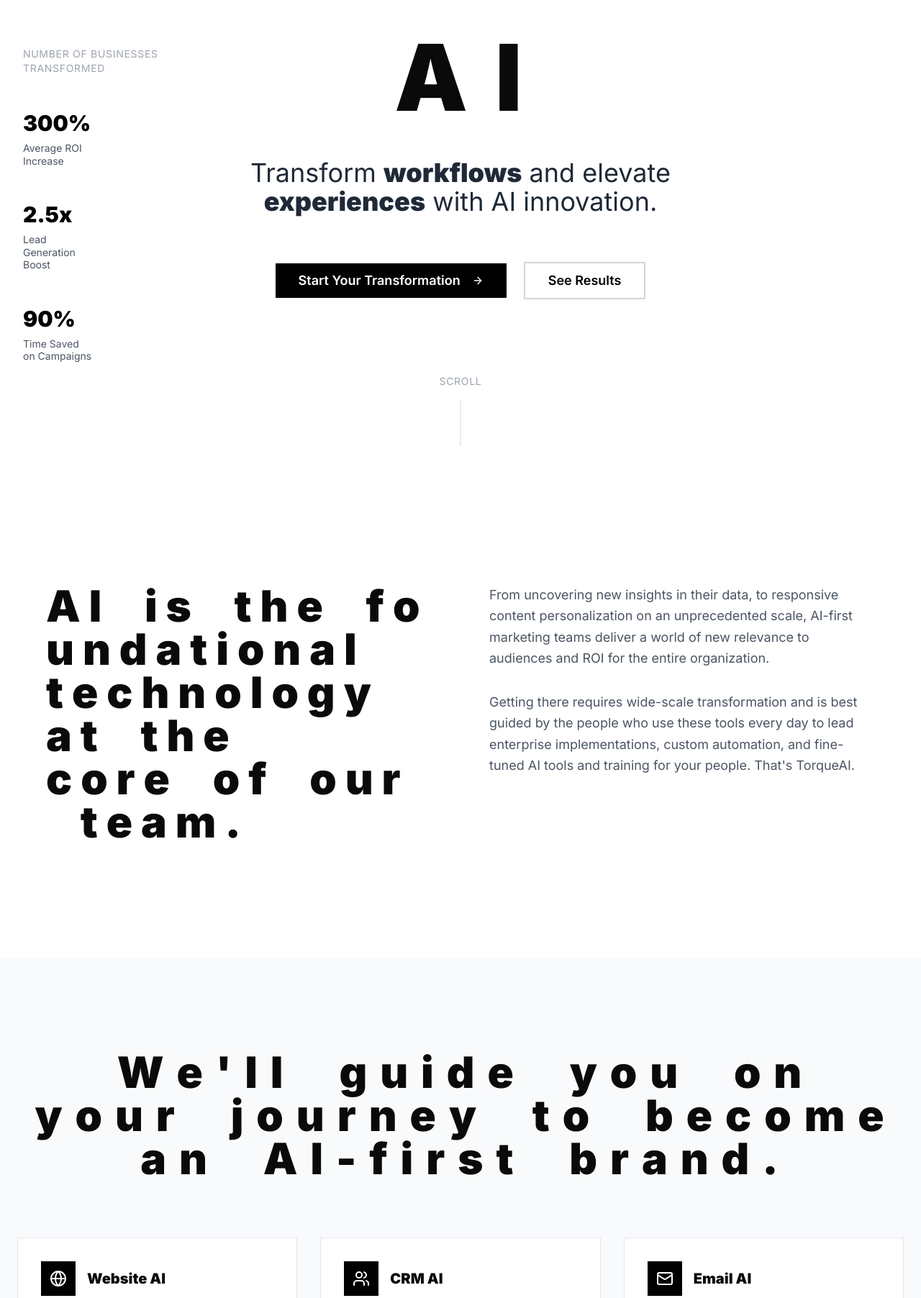
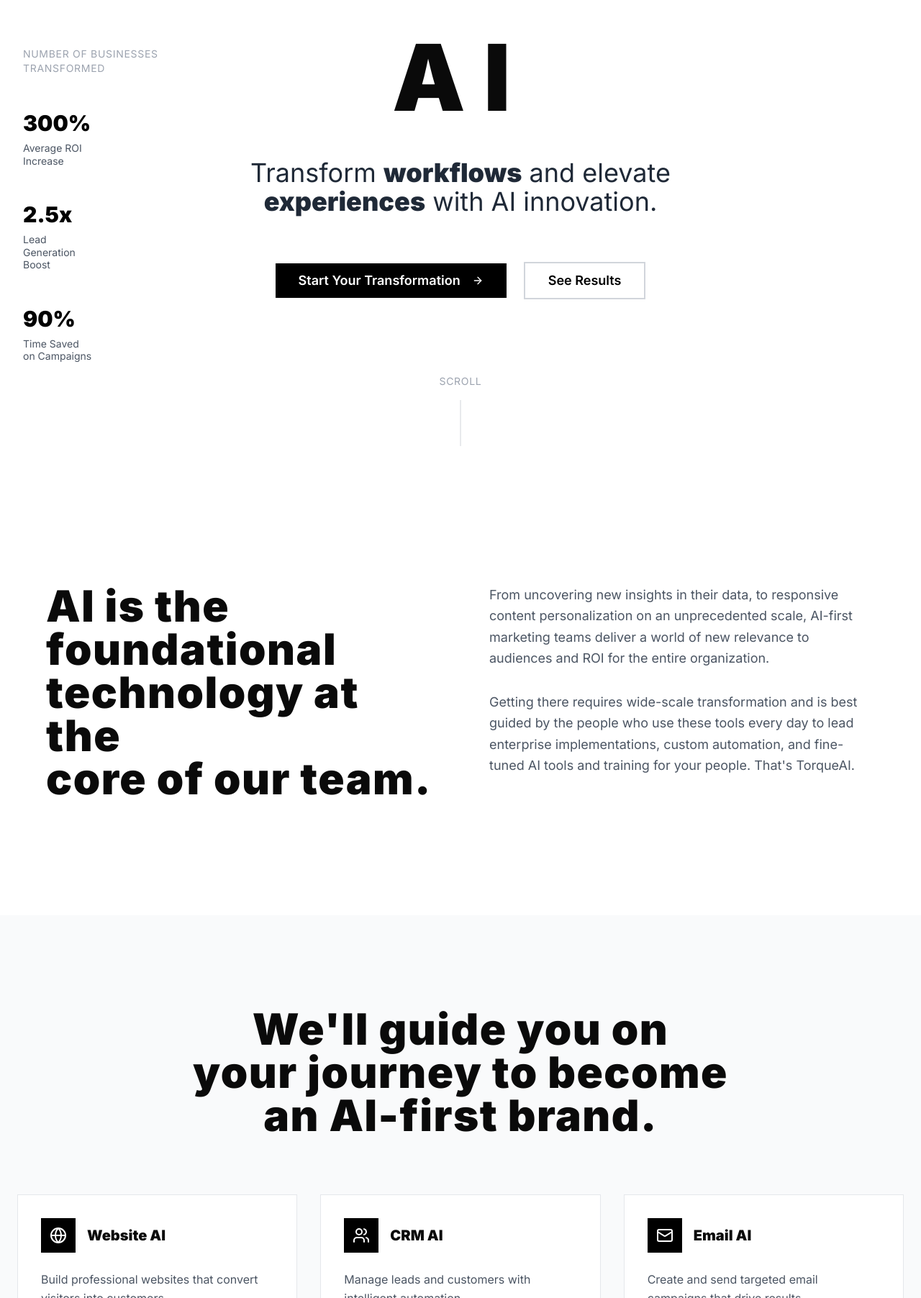
Before and after one commit to chrisdessi/torque-ai-genesis-site, a React (Vite) app: page / in a window 1280 px wide. Shown: the part 116-1920 px from the top of the page at 72% size. Built offline with nearby package versions, Linux system fonts and the light colour scheme.

Commit message:
Fix spacing issues
Adjusted letter spacing for improved readability and aesthetic consistency.

```diff
--- a/src/pages/Index.tsx
+++ b/src/pages/Index.tsx
@@ -83,8 +83,8 @@ const Index = () => {
 
         {/* Main Content */}
         <div className="max-w-4xl mx-auto px-6 pt-40 pb-20 text-center">
-          <h1 className="text-7xl md:text-9xl font-black mb-12 leading-none tracking-wider">
-            A I
+          <h1 className="text-7xl md:text-9xl font-black mb-12 leading-none tracking-[0.2em]">
+            AI
           </h1>
           <div className="space-y-8 mb-16">
             <h2 className="text-3xl md:text-4xl font-normal text-gray-800 leading-relaxed">
@@ -119,12 +119,12 @@ const Index = () => {
         <div className="max-w-6xl mx-auto">
           <div className="grid grid-cols-1 lg:grid-cols-2 gap-20 items-start">
             <div>
-              <h2 className="text-5xl md:text-6xl font-black leading-tight mb-8">
-                A I &nbsp;&nbsp;&nbsp; i s &nbsp;&nbsp;&nbsp; t h e &nbsp;&nbsp;&nbsp; f o u n d a t i o n a l
+              <h2 className="text-5xl md:text-6xl font-black leading-tight mb-8 tracking-wide">
+                AI is the foundational
                 <br />
-                t e c h n o l o g y &nbsp;&nbsp;&nbsp; a t &nbsp;&nbsp;&nbsp; t h e
+                technology at the
                 <br />
-                c o r e &nbsp;&nbsp;&nbsp; o f &nbsp;&nbsp;&nbsp; o u r &nbsp;&nbsp;&nbsp; t e a m .
+                core of our team.
               </h2>
             </div>
             <div className="space-y-8 text-lg text-gray-600 leading-relaxed">
@@ -147,12 +147,12 @@ const Index = () => {
       <section className="py-32 px-6 bg-gray-50">
         <div className="max-w-7xl mx-auto">
           <div className="text-center mb-20">
-            <h2 className="text-5xl md:text-6xl font-black mb-8 tracking-wider">
-              W e ' l l &nbsp;&nbsp;&nbsp; g u i d e &nbsp;&nbsp;&nbsp; y o u &nbsp;&nbsp;&nbsp; o n
+            <h2 className="text-5xl md:text-6xl font-black mb-8 tracking-wide">
+              We'll guide you on
               <br />
-              y o u r &nbsp;&nbsp;&nbsp; j o u r n e y &nbsp;&nbsp;&nbsp; t o &nbsp;&nbsp;&nbsp; b e c o m e
+              your journey to become
               <br />
-              a n &nbsp;&nbsp;&nbsp; A I - f i r s t &nbsp;&nbsp;&nbsp; b r a n d .
+              an AI-first brand.
             </h2>
           </div>
 
@@ -229,8 +229,8 @@ const Index = () => {
       {/* CTA Section */}
       <section className="py-32 bg-white px-6">
         <div className="max-w-5xl mx-auto text-center">
-          <h2 className="text-5xl md:text-6xl font-black mb-8 tracking-wider">
-            N O T &nbsp;&nbsp;&nbsp; S U R E &nbsp;&nbsp;&nbsp; W H I C H &nbsp;&nbsp;&nbsp; A I ?
+          <h2 className="text-5xl md:text-6xl font-black mb-8 tracking-wide">
+            NOT SURE WHICH AI?
           </h2>
           <p className="text-xl text-gray-600 mb-16 leading-relaxed max-w-3xl mx-auto">
             Take our 5-minute quiz to find the perfect AI agent for your business goals,
```
